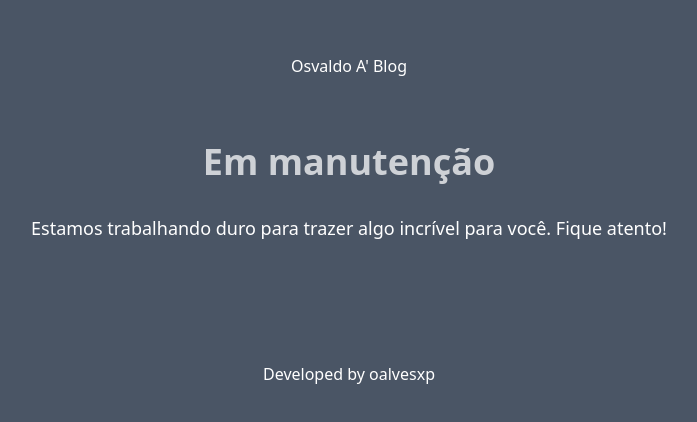
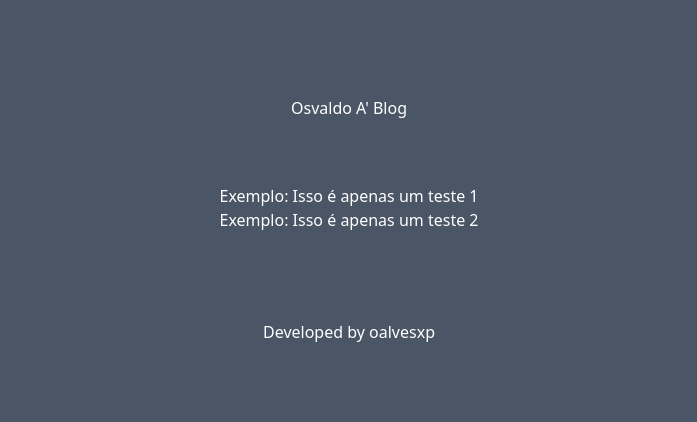
Before and after one commit to oalvesxp/oalvesxp.github.io, a Next.js app: page / in a window 1280 px wide. Shown: the part 180-602 px from the top of the page, without its empty margins (291-988 px from the left). Built offline with nearby package versions, Linux system fonts and the light colour scheme.

Commit message:
feat: improving posts meta data

```diff
--- a/package.json
+++ b/package.json
@@ -10,6 +10,7 @@
   },
   "dependencies": {
     "@tailwindcss/postcss": "^4.0.9",
+    "gray-matter": "^4.0.3",
     "markdown-to-jsx": "^7.7.4",
     "next": "15.2.0",
     "postcss": "^8.5.3",
--- a/posts/this-is-a-first-post-example.md
+++ b/posts/this-is-a-first-post-example.md
@@ -1,5 +1,5 @@
 ---
-title: 'Exemplo: Isso é apenas um teste'
+title: 'Exemplo: Isso é apenas um teste 1'
 subtitle: 'Testando a transformação de arquivos Markdown em HTML/CSS'
 date: '2025-02-28'
 ---
--- a/posts/this-is-a-second-post-example.md
+++ b/posts/this-is-a-second-post-example.md
@@ -1,5 +1,5 @@
 ---
-title: 'Exemplo: Isso é apenas um teste'
+title: 'Exemplo: Isso é apenas um teste 2'
 subtitle: 'Testando a transformação de arquivos Markdown em HTML/CSS'
 date: '2025-02-28'
 ---
--- a/src/app/(home)/page.tsx
+++ b/src/app/(home)/page.tsx
@@ -7,13 +7,12 @@ export const metadata: Metadata = {
 }
 
 export default function Home() {
-  const { slugs } = getPostMetaData()
-  console.log(slugs)
+  const { posts } = getPostMetaData()
 
-  const postPreviews = slugs.map(item => (
-    <div key={1}>
-      <Link href={`/posts/${item}`}>
-        <h2>{item}</h2>
+  const postPreviews = posts.map(item => (
+    <div key={item.slug}>
+      <Link href={`/posts/${item.slug}`}>
+        <h2>{item.title}</h2>
       </Link>
     </div>
   ))
--- a/src/app/layout.tsx
+++ b/src/app/layout.tsx
@@ -18,7 +18,7 @@ export default function RootLayout({
 }: Readonly<{
   children: React.ReactNode
 }>) {
-  const isInMaintenanceMode = true
+  const isInMaintenanceMode = false
 
   return (
     <html lang="pt-BR">
--- a/src/app/posts/[slug]/page.tsx
+++ b/src/app/posts/[slug]/page.tsx
@@ -1,4 +1,5 @@
 import { getPostContent } from '@/functions/get-post-content'
+import { getPostMetaData } from '@/functions/get-post-meta-data'
 import Markdown from 'markdown-to-jsx'
 import type { Metadata } from 'next'
 
@@ -12,8 +13,13 @@ interface PostPageProps {
   }>
 }
 
-export default async function PostPage(props: PostPageProps) {
-  const { slug } = await props.params
+export async function generateStaticParams() {
+  const { posts } = getPostMetaData()
+  return posts.map(item => ({ slug: item.slug }))
+}
+
+export default async function PostPage({ params }: PostPageProps) {
+  const { slug } = await params
   const { content } = getPostContent({ slug })
 
   return (
--- a/src/functions/get-post-meta-data.tsx
+++ b/src/functions/get-post-meta-data.tsx
@@ -1,12 +1,24 @@
 import fs from 'node:fs'
+import matter from 'gray-matter'
 
 export function getPostMetaData() {
   const folder = './posts'
   const files = fs.readdirSync(folder)
   const markdownPosts = files.filter(item => item.endsWith('.md'))
-  const slugs = markdownPosts.map(item => item.replace('.md', ''))
+
+  const posts = markdownPosts.map(fileName => {
+    const fileContents = fs.readFileSync(`posts/${fileName}`, 'utf-8')
+    const result = matter(fileContents)
+
+    return {
+      title: result.data.title,
+      date: result.data.date,
+      subtitle: result.data.subtitle,
+      slug: fileName.replace('.md', ''),
+    }
+  })
 
   return {
-    slugs,
+    posts,
   }
 }
```
Also changed, not shown: 1 other file (tests, documents, lock files or other folders).
